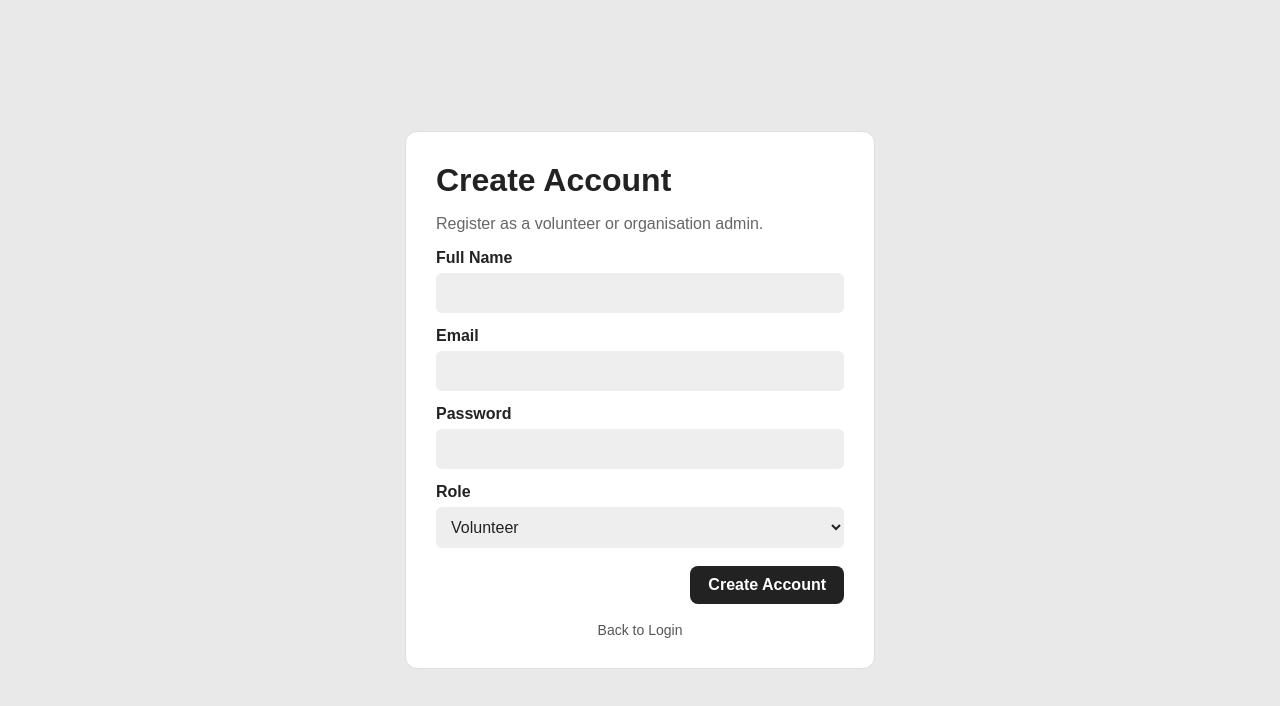
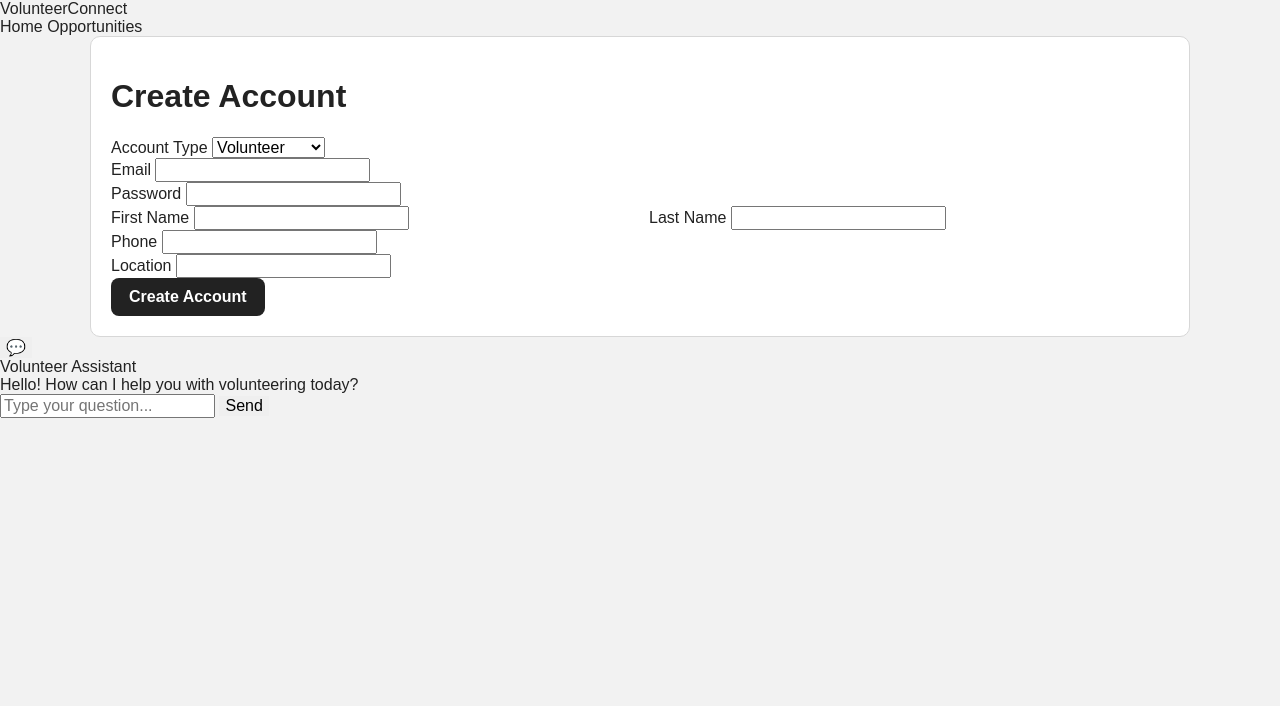
Before and after one commit to mphommarindi-prog/Community-Volunteer-Coordination-Platform, a plain HTML site: page frontend/register.html in a window 1280 px wide. Drawn offline with Linux system fonts and the light colour scheme.

Commit message:
Refactor registration form layout and fields

```diff
--- a/frontend/register.html
+++ b/frontend/register.html
@@ -1,43 +1,206 @@
 <!DOCTYPE html>
 <html lang="en">
+
 <head>
-    <meta charset="UTF-8">
-    <meta name="viewport" content="width=device-width,initial-scale=1.0">
-    <title>Register</title><link rel="stylesheet" href="style.css">
+
+<meta charset="UTF-8">
+
+<meta
+    name="viewport"
+    content="width=device-width, initial-scale=1.0"
+>
+
+<title>
+Register
+</title>
+
+<link
+    rel="stylesheet"
+    href="style.css"
+>
+
 </head>
+
 <body>
-    <div class="auth">
-        <div class="auth-card">
-            <h1>Create Account</h1>
-            <p>Register as a volunteer or organisation admin.</p>
-            <form onsubmit="event.preventDefault();alert('Frontend demo: account created.');location.href='index.html'">
-            <div class="field">
-                <label>Full Name</label>
-                <input required>
+
+<nav class="navbar">
+
+    <div class="logo">
+        VolunteerConnect
+    </div>
+
+    <div class="nav-links">
+
+        <a href="index.html">
+            Home
+        </a>
+
+        <a href="opportunities.html">
+            Opportunities
+        </a>
+
+    </div>
+
+</nav>
+
+
+<div class="container">
+
+    <div class="card">
+
+        <h1 class="page-title">
+            Create Account
+        </h1>
+
+        <div
+            id="message"
+            class="message"
+        ></div>
+
+        <form
+            onsubmit="registerUser(event)"
+        >
+
+            <div>
+
+                <label>
+                    Account Type
+                </label>
+
+                <select
+                    id="registerRole"
+                    onchange="toggleRegistrationFields()"
+                >
+
+                    <option value="volunteer">
+                        Volunteer
+                    </option>
+
+                    <option value="organisation_admin">
+                        Organisation
+                    </option>
+
+                </select>
+
             </div>
-            <div class="field">
-                <label>Email</label>
-                <input type="email" required>
+
+
+            <div>
+
+                <label>
+                    Email
+                </label>
+
+                <input
+                    id="registerEmail"
+                    type="email"
+                    required
+                >
+
             </div>
-            <div class="field">
-                <label>Password</label>
-                <input type="password" required>
+
+
+            <div>
+
+                <label>
+                    Password
+                </label>
+
+                <input
+                    id="registerPassword"
+                    type="password"
+                    minlength="6"
+                    required
+                >
+
             </div>
-            <div class="field">
-                <label>Role</label>
-                <select>
-                    <option>Volunteer</option>
-                    <option>Organisation Admin</option>
-                </select>
+
+
+            <div
+                id="volunteerFields"
+                class="grid grid-2"
+            >
+
+                <div>
+
+                    <label>
+                        First Name
+                    </label>
+
+                    <input
+                        id="firstName"
+                    >
+
+                </div>
+
+
+                <div>
+
+                    <label>
+                        Last Name
+                    </label>
+
+                    <input
+                        id="lastName"
+                    >
+
+                </div>
+
             </div>
-            <div class="actions">
-                <button class="btn" type="submit">Create Account</button>
+
+
+            <div>
+
+                <label>
+                    Phone
+                </label>
+
+                <input id="phone">
+
             </div>
+
+
+            <div>
+
+                <label>
+                    Location
+                </label>
+
+                <input id="location">
+
+            </div>
+
+
+            <div
+                id="organisationFields"
+                style="display:none"
+            >
+
+                <label>
+                    Organisation Name
+                </label>
+
+                <input
+                    id="organisationName"
+                >
+
+            </div>
+
+
+            <button class="btn success">
+
+                Create Account
+
+            </button>
+
         </form>
-        <div class="auth-links">
-            <a href="index.html">Back to Login</a>
-        </div>
+
     </div>
+
 </div>
+
+
+<script src="app.js"></script>
+
 </body>
 </html>
```
